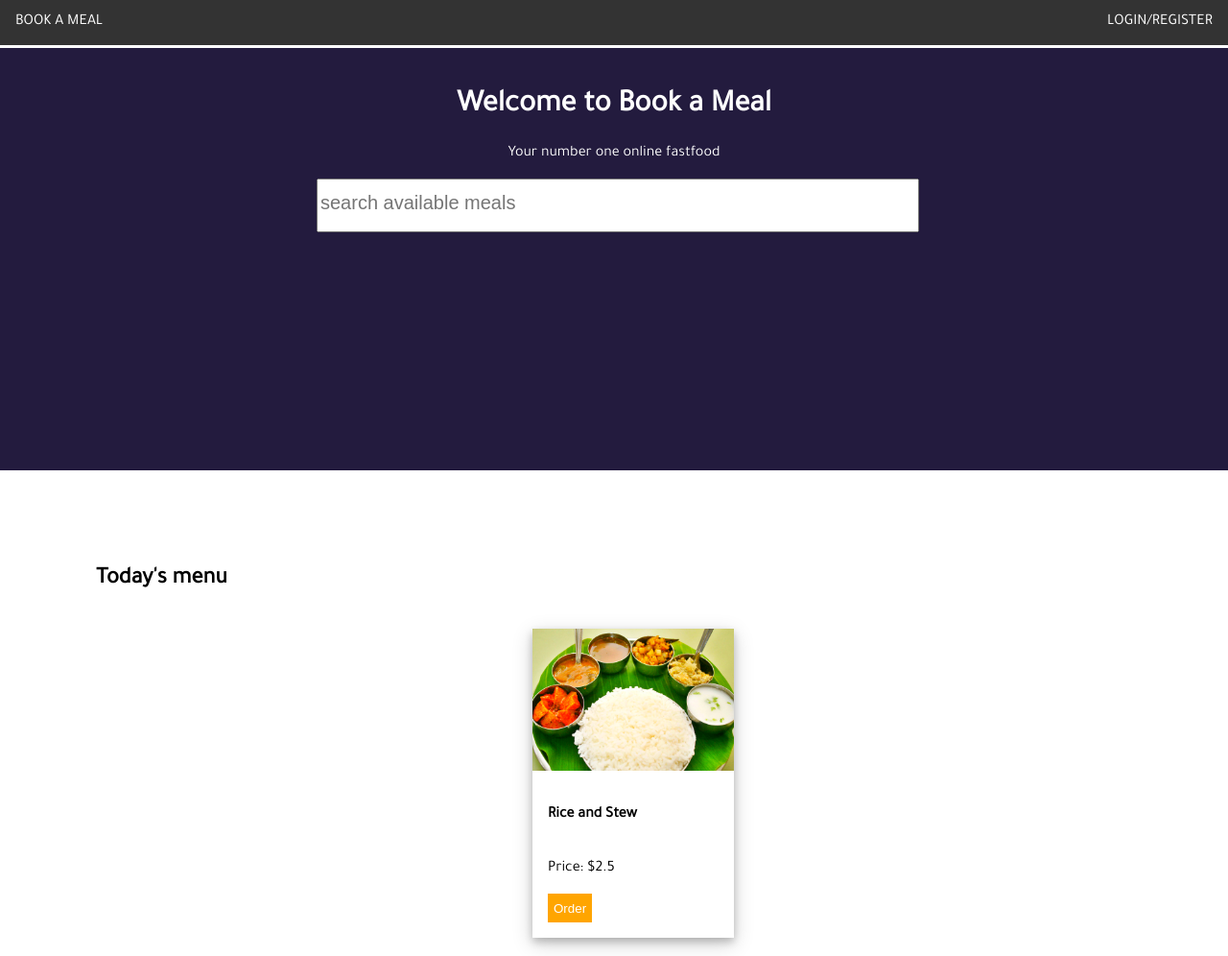
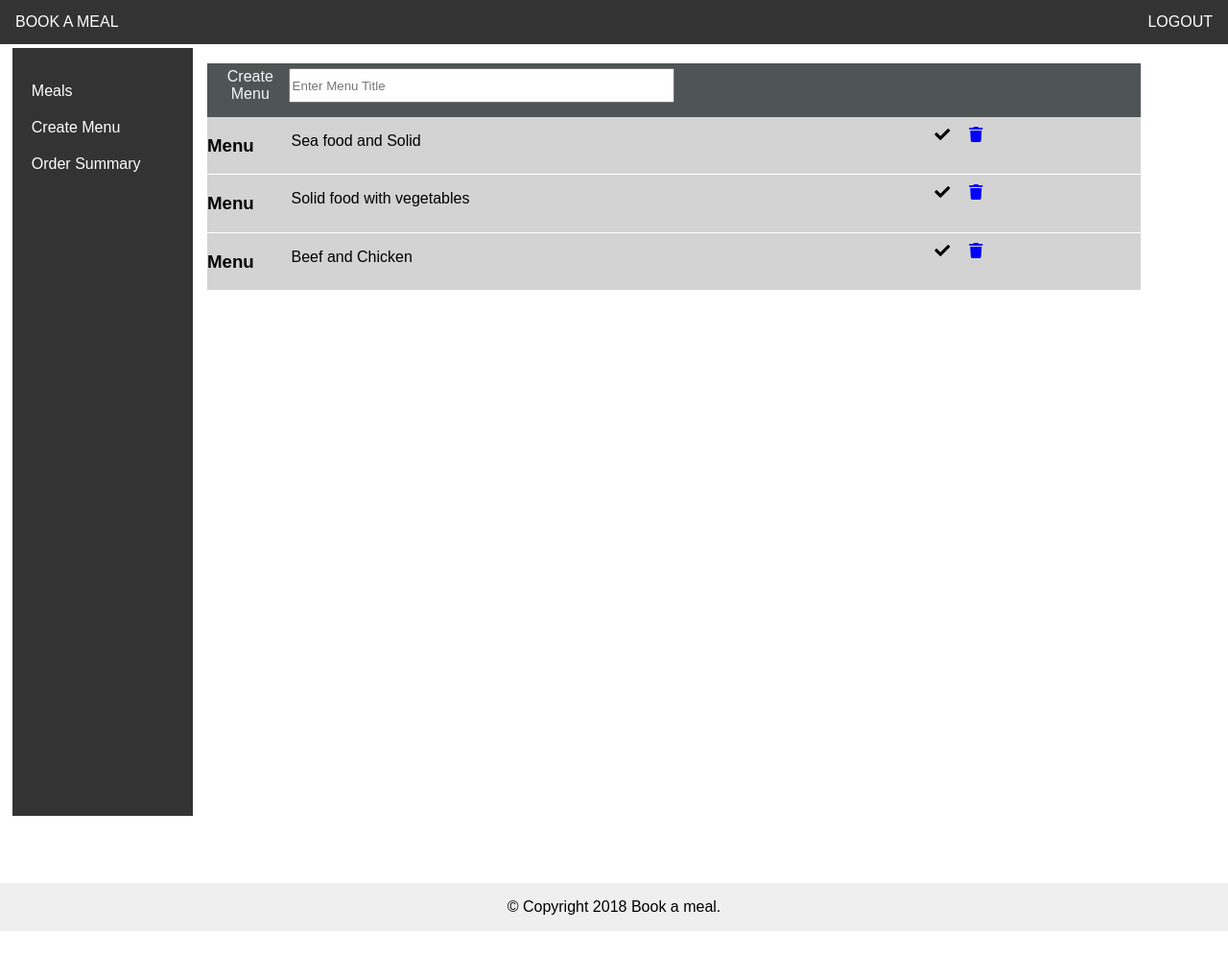
Before and after one commit to aminubarade/book-a-meal, a website: page index.html in a window 1280 px wide. Shown: the top 996 px of the page at 96% size. After the commit the page ends 970 px from the top, so only its background shows below. Drawn offline with Linux system fonts and the light colour scheme.

Commit message:
chore/made corrections on index page links

```diff
--- a/index.html
+++ b/index.html
@@ -4,66 +4,98 @@
         <meta charset="UTF-8">
         <meta name="viewport" content="width=device-width, initial-scale=1.0">
         <meta http-equiv="X-UA-Compatible" content="ie=edge">
-    <link href="https://fonts.googleapis.com/css?family=Tajawal" rel="stylesheet">
         <link rel="stylesheet" href="ui/asset/css/style.css">
-    <title>Book A Meal</title>
+        <link rel="stylesheet" href="https://use.fontawesome.com/releases/v5.0.13/css/all.css" integrity="sha384-DNOHZ68U8hZfKXOrtjWvjxusGo9WQnrNx2sqG0tfsghAvtVlRW3tvkXWZh58N9jp" crossorigin="anonymous">
+        <title>Create menu</title>
     </head>
         <body>
             <nav class="nav navbar">
                 <ul>
-                <li><a href="index.html">BOOK A MEAL</a></li>
-                <li class="pull-right"><a href="ui/account.html">LOGIN/REGISTER</a></li>
+                    <li><a href="ui/index.html">BOOK A MEAL</a></li>
+                    <li class="pull-right"><a href="ui/account.html">LOGOUT</a></li>
                 </ul>
             </nav>
+            <div class="dashboard-container">
+                <div class="sidebar">
+                    <ul class="link-space">
+                        <li  class="link-space"><a href="ui/catererpage.html">Meals</a></li>
+                        <li  class="link-space"><a href="ui/createMenu.html">Create Menu</a></li>
+                        <li  class="link-space"><a href="ui/orders.html">Order Summary</a></li>
+                    </ul>
 
-        <div class="site-search">
-            <h1>Welcome to Book a Meal</h1>
-            <p>Your number one online fastfood</p>
-            <div class="search-body">
-                <form action="#">
-                    <input type="text" name="search" id="search" class="search-input" placeholder="search available meals">
-                </form>
                 </div>
+                <div class="content">
+                    <div class="db-con">
+                        <ul class="content-item">
+                            <li class="list-head center-text bg-dark">
+                                <span style="display: flex; width: 50%">
+                                    <label for="menu">Create Menu</label>
+                                    <input type="text" class="form-input" name="menu" placeholder="Enter Menu Title">
+                                </span>
+                            </li>
+                            <li class="list-item">
+                                <div class="row">
+                                    <div class="list-image">
+                                        <h3>Menu</h3>
                                     </div>
-        <div class="container">
-            <h2>Today's menu</h2>
-            <ul class="row">
-                <!-- 1 -->
-                <li class="row-item">
-                    <div class="item">
-                        <div class="item-image">
-                            <img src="ui/asset/images/2.jpg" class="img-responsive">
+                                    <div class="list-body">
+                                        <p>Sea food and Solid</p>
                                     </div>
-                        <div class="item-body">
-                            <h4>Rice and Stew</h4>
-                            <p>Price: $2.5</p>
-                            <!-- modal -->
-                            <div id="open-modal" class="modal-window">
-                                <div>
-                                    <a href="#modal-close" title="Close" class="modal-close">Close</a>
-                                    <div class="account-container">
-                                        <div class="account-body">
-                                            <div id="login">
-                                                <form action="#" method="POST">
-                                                    <div class="form-group">
-                                                        <input type="number" class="form-input" placeholder="quantity">
-                                                    </div>
-                                                    <div class="form-group">
-                                                        <input type="text" class="form-input" placeholder="price">
-                                                    </div>
-                                                    <button class="btn" >Proceed to checkout</button>
-                                                </form>
-                                            </div>
-                                        </div>
-                                    </div>
-                                </div>
-                            </div>
-                            <a href="#open-modal"><button class="btn btn-orange">Order</button></a>
+                                    <div class="left-item">
+                                        <ul style="list-style: none; display:inline-flex;">
+                                            <li  class="link-space">
+                                                <i class="fas fa-check"></i>
+                                            </li>
+                                            <li  class="link-space">
+                                                <a href="#"><i class="fas fa-trash"></i></a>
+                                            </li>
+                                        </ul>
                                     </div>
                                 </div>
                             </li>
-                <!-- 2 -->
+                            <li class="list-item">
+                                <div class="row">
+                                    <div class="list-image">
+                                        <h3>Menu</h3>
+                                    </div>
+                                    <div class="list-body">
+                                        <p>Solid food with vegetables</p>
+                                    </div>
+                                    <div class="left-item">
+                                        <ul style="list-style: none; display:inline-flex;">
+                                            <li  class="link-space">
+                                                <i class="fas fa-check"></i>
+                                            </li>
+                                            <li  class="link-space">
+                                                <a href="#"><i class="fas fa-trash"></i></a>
+                                            </li>
                                         </ul>
+                                    </div>
+                                </div>
+                            </li>
+                            <li class="list-item">
+                                <div class="row">
+                                    <div class="list-image">
+                                        <h3>Menu</h3>
+                                    </div>
+                                    <div class="list-body">
+                                        <p>Beef and Chicken</p>
+                                    </div>
+                                    <div class="left-item">
+                                        <ul style="list-style: none; display:inline-flex;">
+                                            <li  class="link-space">
+                                                <i class="fas fa-check"></i>
+                                            </li>
+                                            <li  class="link-space">
+                                                <a href="#"><i class="fas fa-trash"></i></a>
+                                            </li>
+                                        </ul>
+                                    </div>
+                                </div>
+                            </li>
+                        </ul>
+                    </div>
+                </div>
             </div>
 
             <footer>
```
Lines whose indentation alone changed are shown as unchanged.
